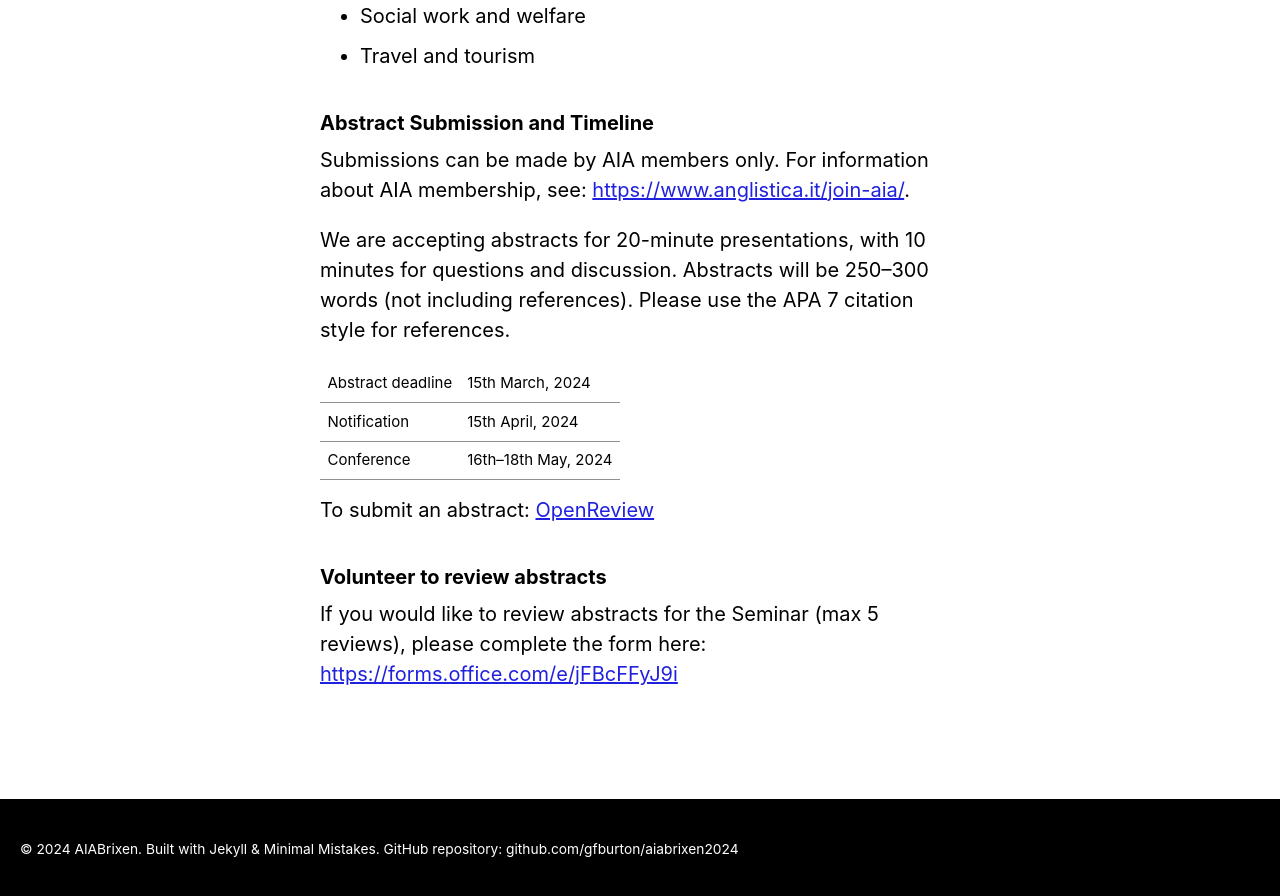
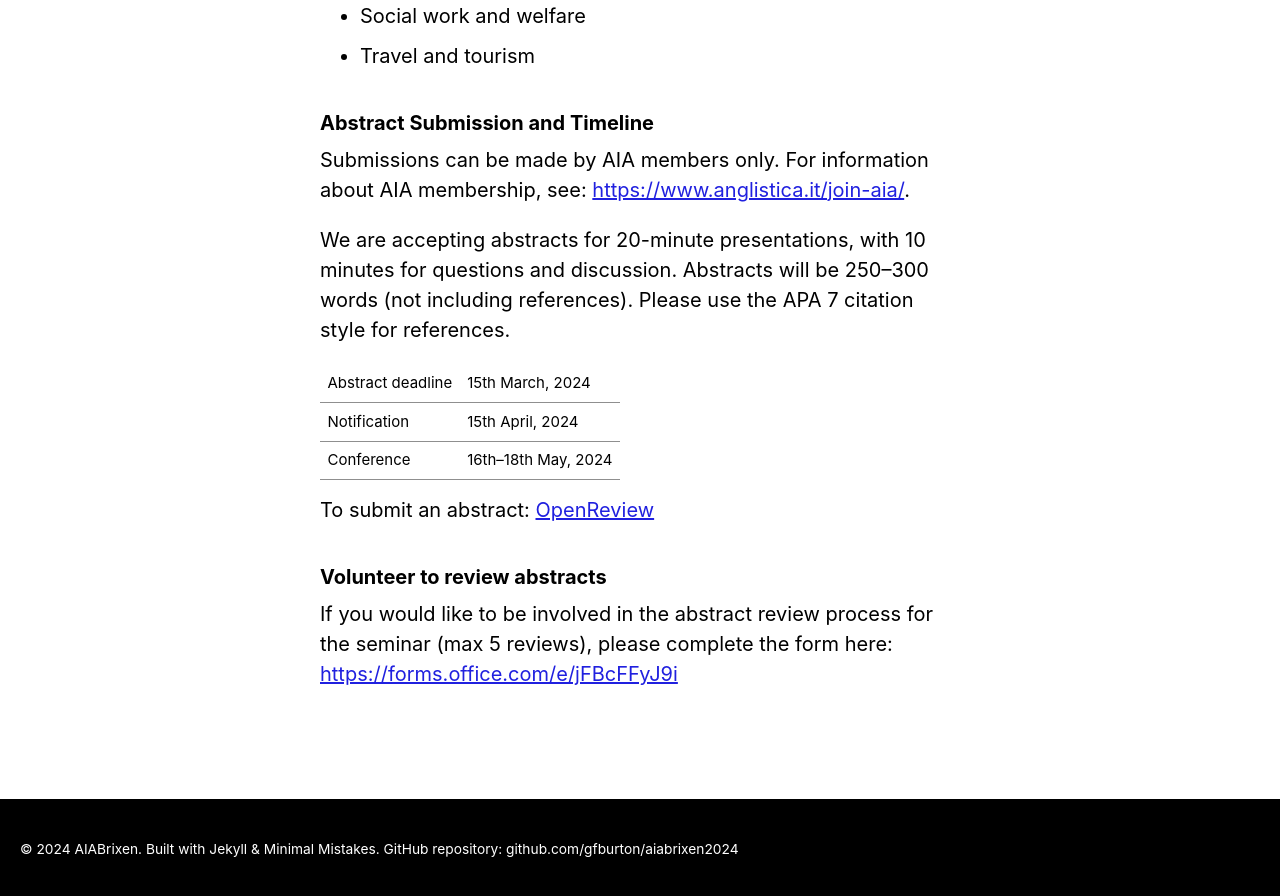
Before and after one commit to gfburton/aiabrixen2024, a Jekyll site: the page built from _pages/cfp.md, in a window 1280 px wide and 900 px high, scrolled down 873 px. Shown: the top 896 px of the window. Built offline with Jekyll 4.4.1, drawn with Linux system fonts in a browser that asks for light colours; cached includes are drawn as plain includes; nearby versions of some CDN libraries.

Commit message:
Update cfp.md

```diff
--- a/_pages/cfp.md
+++ b/_pages/cfp.md
@@ -46,4 +46,4 @@ To submit an abstract: [OpenReview](https://openreview.net/group?id=AIA/2024/Sem
 
 ### Volunteer to review abstracts
 
-If you would like to review abstracts for the Seminar (max 5 reviews), please complete the form here: [https://forms.office.com/e/jFBcFFyJ9i](https://forms.office.com/e/jFBcFFyJ9i)
+If you would like to be involved in the abstract review process for the seminar (max 5 reviews), please complete the form here: [https://forms.office.com/e/jFBcFFyJ9i](https://forms.office.com/e/jFBcFFyJ9i)
```
